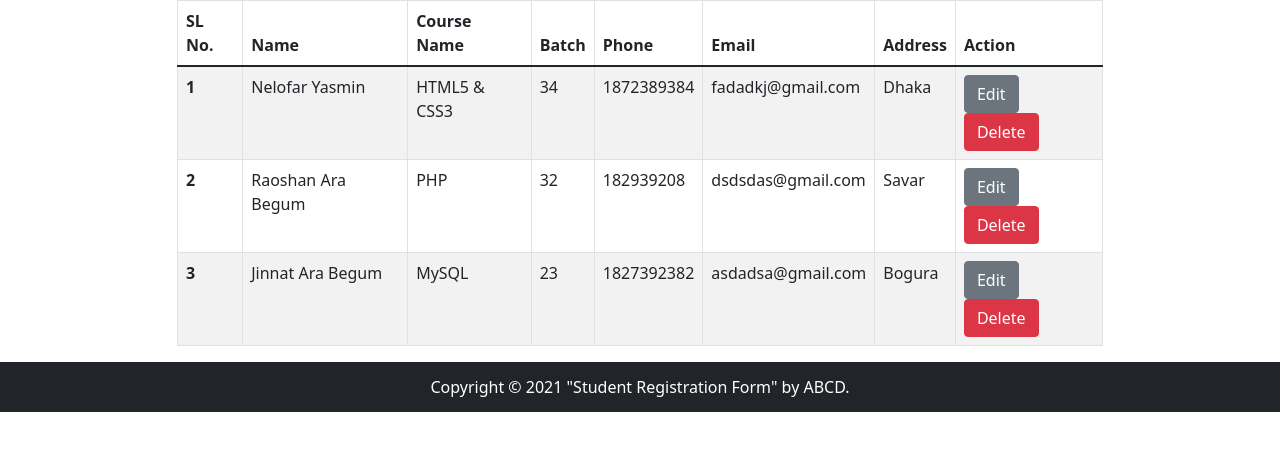
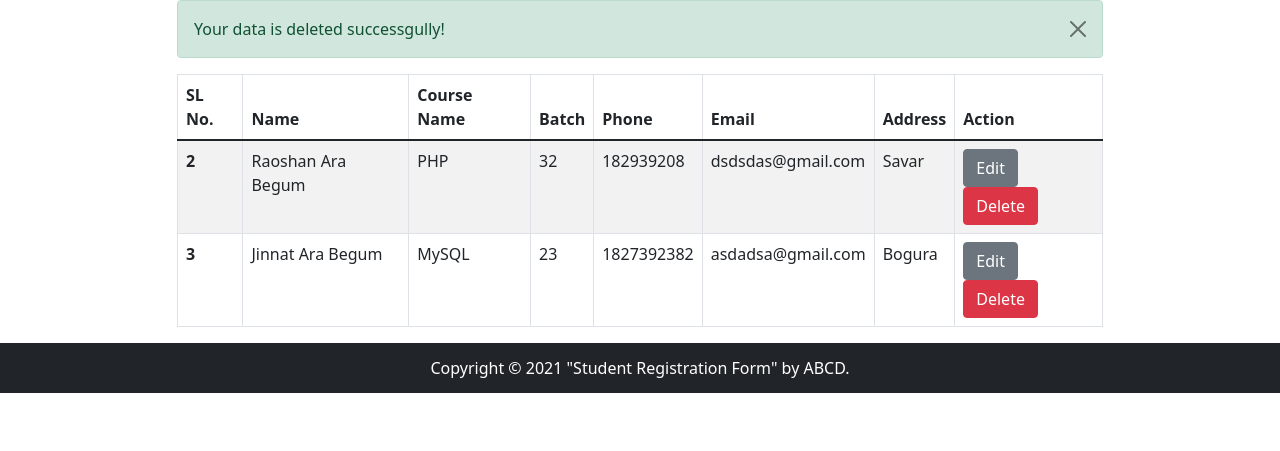
Before and after one commit to barua-raj/php-and-MySQL-implementation, a PHP site: page /student_list.php?student_id=1 in a window 1280 px wide. Shown: the part 56-507 px from the top of the page. Run offline with PHP 8.4, Linux system fonts and the light colour scheme; data comes from the database, SQL or seed files in the repository.

Commit message:
delete work completed

```diff
--- a/project_student_registration_form/student_list.php
+++ b/project_student_registration_form/student_list.php
@@ -63,6 +63,30 @@
 
 					<div class="col-sm-10">
 
+						<?php
+
+
+							if (isset($_GET['student_id'])) {
+
+								$id = $_GET['student_id'];
+								$sql = "DELETE FROM student_info WHERE id = '$id'";
+								$result = $conn->query($sql);
+
+								if ($result) {
+									echo '<div class="alert alert-success alert-dismissible fade show" role="alert">
+										Your data is deleted successgully!
+										<button type="button" class="btn-close" data-bs-dismiss="alert" aria-label="Close"></button>
+										</div>';
+									}
+								else {
+									echo '<div class="alert alert-danger alert-dismissible fade show" role="alert">
+										Your data is not deleted successfully!
+										<button type="button" class="btn-close" data-bs-dismiss="alert" aria-label="Close"></button>
+										</div>';
+									}
+							}
+
+						?>
 
 						<table class="table table-bordered table-striped">
 
@@ -97,8 +121,8 @@
 									  <td><?php echo $row['email']; ?></td>
 									  <td><?php echo $row['address']; ?></td>
 									  <td>
-										<a href="edit.php?student_id=<?php echo $row['id']?>" class="btn btn-secondary" target="_blank">Edit</a>
-										<a href="delete.php" class="btn btn-danger">Delete</a>
+										<a href="edit.php?student_id=<?php echo $row['id']; ?>" class="btn btn-secondary" target="_blank">Edit</a>
+										<a href="student_list.php?student_id=<?php echo $row['id']; ?>" class="btn btn-danger">Delete</a>
 									  </td>
 									</tr>
 
```
